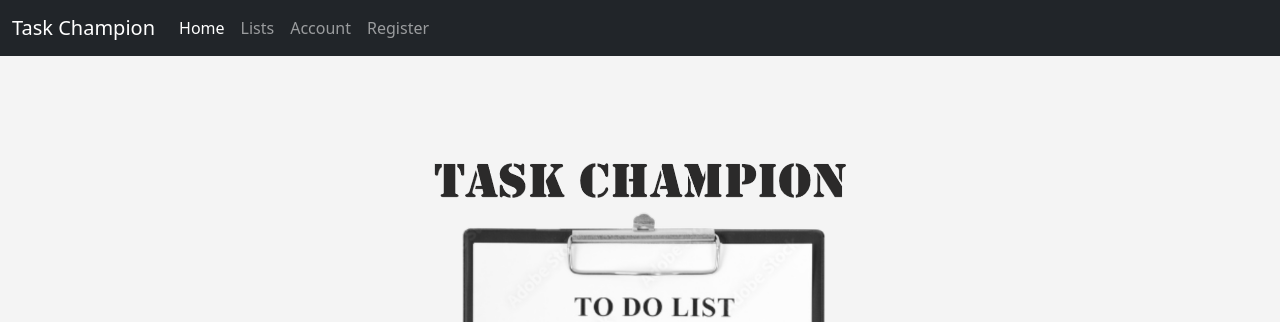
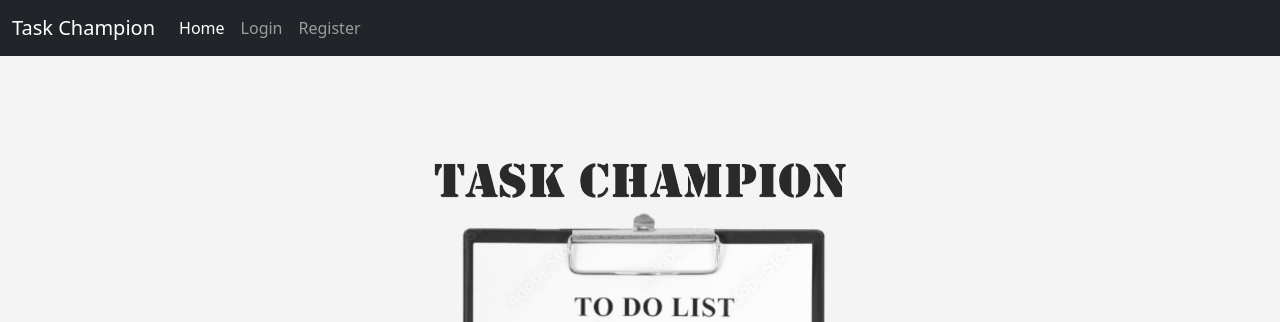
Before and after one commit to Thoredo/todo-list-app, a Flask app: page / in a window 1280 px wide. Shown: the top 322 px of the page. Run offline with Flask 3, Linux system fonts and the light colour scheme.

Commit message:
make active tag responsive

```diff
--- a/app.py
+++ b/app.py
@@ -42,7 +42,9 @@ def load_user(user_id):
 
 @app.route("/")
 def index():
-    return render_template("index.html")
+    active_page = "index"
+
+    return render_template("index.html", active_page=active_page)
 
 
 @app.route("/register", methods=["GET", "POST"])
@@ -51,6 +53,7 @@ def register():
     last_name = None
     email = None
     form = RegisterForm()
+    active_page = "register"
 
     # Validate form
     if form.validate_on_submit():
@@ -90,6 +93,7 @@ def register():
         email=email,
         form=form,
         our_users=our_users,
+        active_page=active_page,
     )
 
 
@@ -136,6 +140,7 @@ def delete(id):
 @app.route("/login", methods=["GET", "POST"])
 def login():
     form = LoginForm()
+    active_page = "login"
 
     if form.validate_on_submit():
         # Lookup user
@@ -150,10 +155,7 @@ def login():
         else:
             flash("That Username Doesn't Exist! Try Again!")
 
-    return render_template(
-        "/login.html",
-        form=form,
-    )
+    return render_template("/login.html", form=form, active_page=active_page)
 
 
 @app.route("/logout", methods=["GET", "POST"])
@@ -167,8 +169,9 @@ def logout():
 @app.route("/account", methods=["GET", "POST"])
 @login_required
 def account():
+    active_page = "account"
 
-    return render_template("account.html")
+    return render_template("account.html", active_page=active_page)
 
 
 if __name__ == "__main__":
--- a/templates/navbar.html
+++ b/templates/navbar.html
@@ -7,10 +7,19 @@
         </button>
         <div class="collapse navbar-collapse" id="navbarNavAltMarkup">
             <div class="navbar-nav">
-                <a class="nav-link active" aria-current="page" href="{{ url_for('index') }}">Home</a>
+                <a class="nav-link {% if active_page == 'index' %}active{% endif %}"
+                    href="{{ url_for('index') }}">Home</a>
+                {% if current_user.is_authenticated %}
                 <a class="nav-link" href="#">Lists</a>
-                <a class="nav-link" href="{{ url_for('account') }}">Account</a>
-                <a class="nav-link" href="{{ url_for('register') }}">Register</a>
+                <a class="nav-link {% if active_page == 'account' %}active{% endif %}"
+                    href="{{ url_for('account') }}">Account</a>
+                <a class="nav-link" href="{{ url_for('logout') }}">Logout</a>
+                {% else %}
+                <a class="nav-link {% if active_page == 'login' %}active{% endif %}"
+                    href="{{ url_for('login') }}">Login</a>
+                <a class="nav-link {% if active_page == 'register' %}active{% endif %}"
+                    href="{{ url_for('register') }}">Register</a>
+                {% endif %}
             </div>
         </div>
     </div>
```
